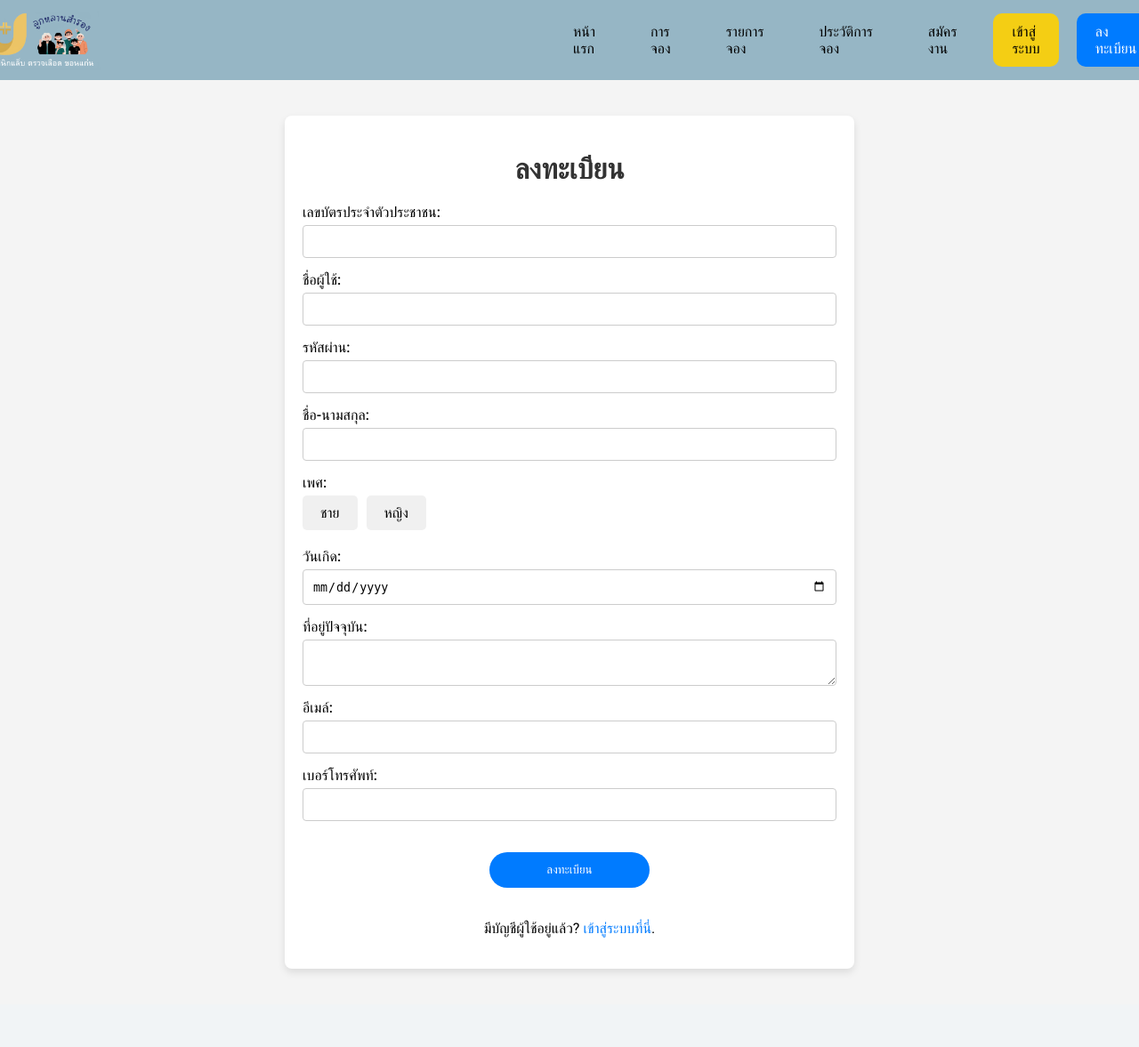
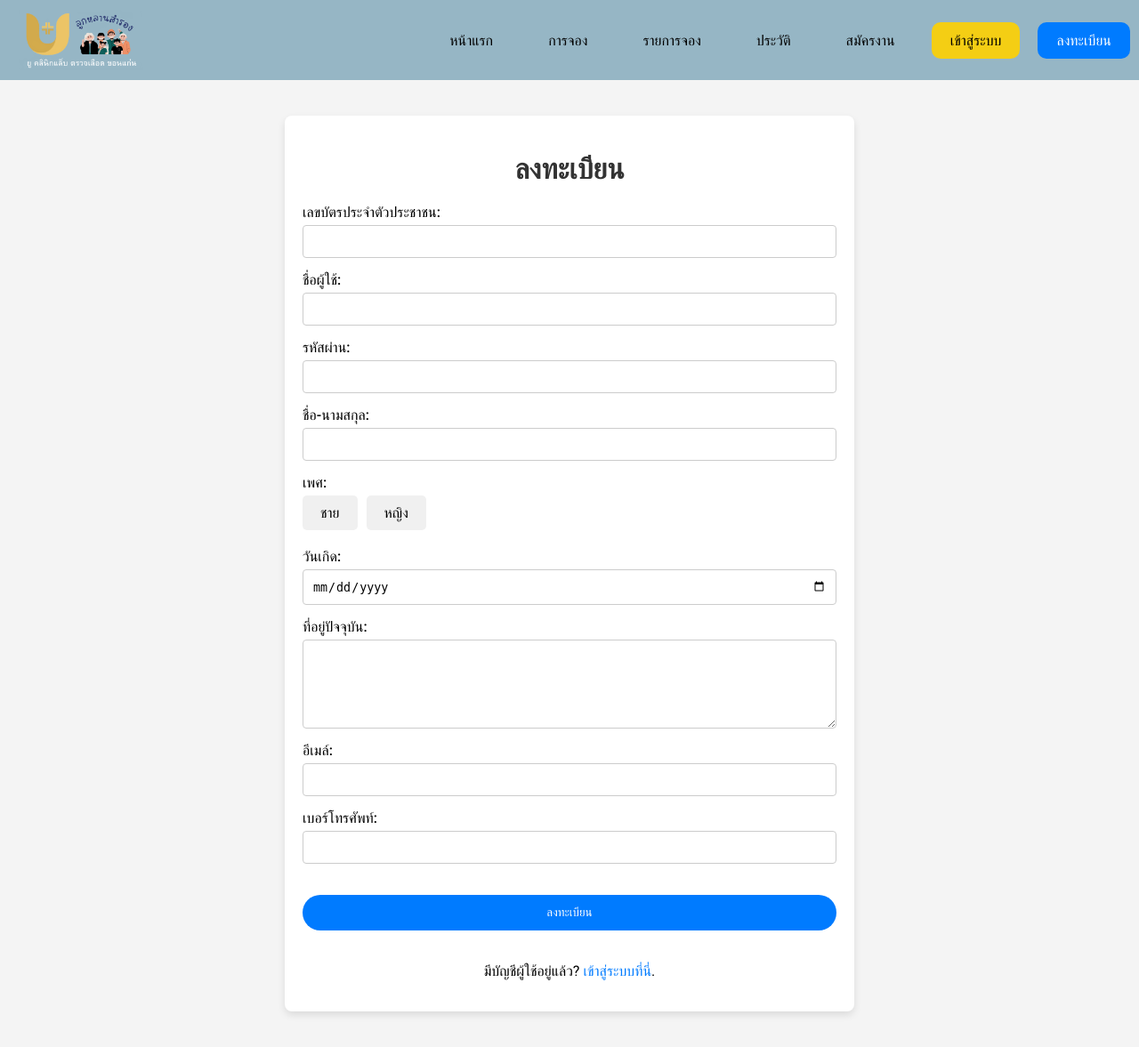
Before and after one commit to ryujinX13/project_php, a PHP site: page /project_php/view/user/register.php in a window 1280 px wide. Shown: the whole page at 89% size. Before the commit the page ends 1094 px from the top, so only its background shows below. Run offline with PHP 8.4, Linux system fonts and the light colour scheme.

Commit message:
ปรับปรุงpathแล้วก็ตกแต่งCss

```diff
--- a/css/user/stylesregister.css
+++ b/css/user/stylesregister.css
@@ -16,7 +16,8 @@ body {
 
 .tab-bar img {
     height: 70px;
-    margin-right: 500px;
+    margin-right: auto;
+    margin-left: 20px;
 }
 
 .tab-link {
@@ -74,8 +93,13 @@ select {
     box-sizing: border-box;
 }
 
+textarea {
+    resize: vertical;
+    height: 100px;
+}
+
 input[type="submit"] {
-    width: 30%;
+    width: 100%;
     background-color: #007bff;
     color: white;
     padding: 12px;
--- a/view/user/register.php
+++ b/view/user/register.php
@@ -13,10 +13,10 @@
     <div class="tab-bar">
         <img src="../../img/logo1.png" alt="Logo">
         <a href="../../index.php" class="tab-link">หน้าแรก</a>
-        <a href="select_provider.php" class="tab-link">การจอง</a>
-        <a href="booking_list.php" class="tab-link">รายการจอง</a>
-        <a href="history.php" class="tab-link">ประวัติการจอง</a>
-        <a href="../provider/announce.php" class="tab-link">สมัครงาน</a>
+        <a href="booking.php" class="tab-link" id="booking-link">การจอง</a>
+        <a href="booking_list.php" class="tab-link" id="booking-list-link">รายการจอง</a>
+        <a href="history.php" class="tab-link" id="history-link">ประวัติ</a>
+        <a href="announce.php" class="tab-link announce">สมัครงาน</a>
         <a href="login_level.php" class="tab-link login">เข้าสู่ระบบ</a>
         <a href="register.php" class="tab-link register">ลงทะเบียน</a>
     </div>
```
Also changed, not shown: other parts of css/user/stylesregister.css (+48 -9 lines).
